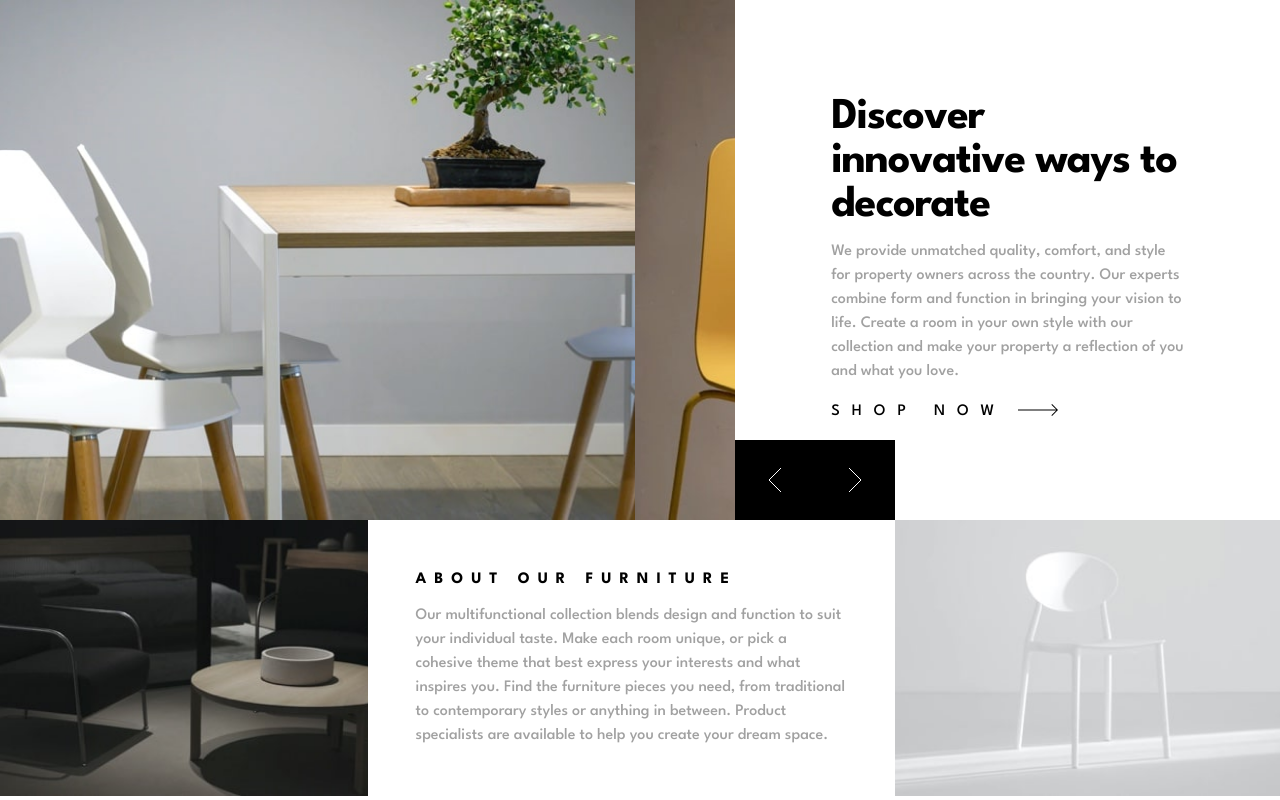
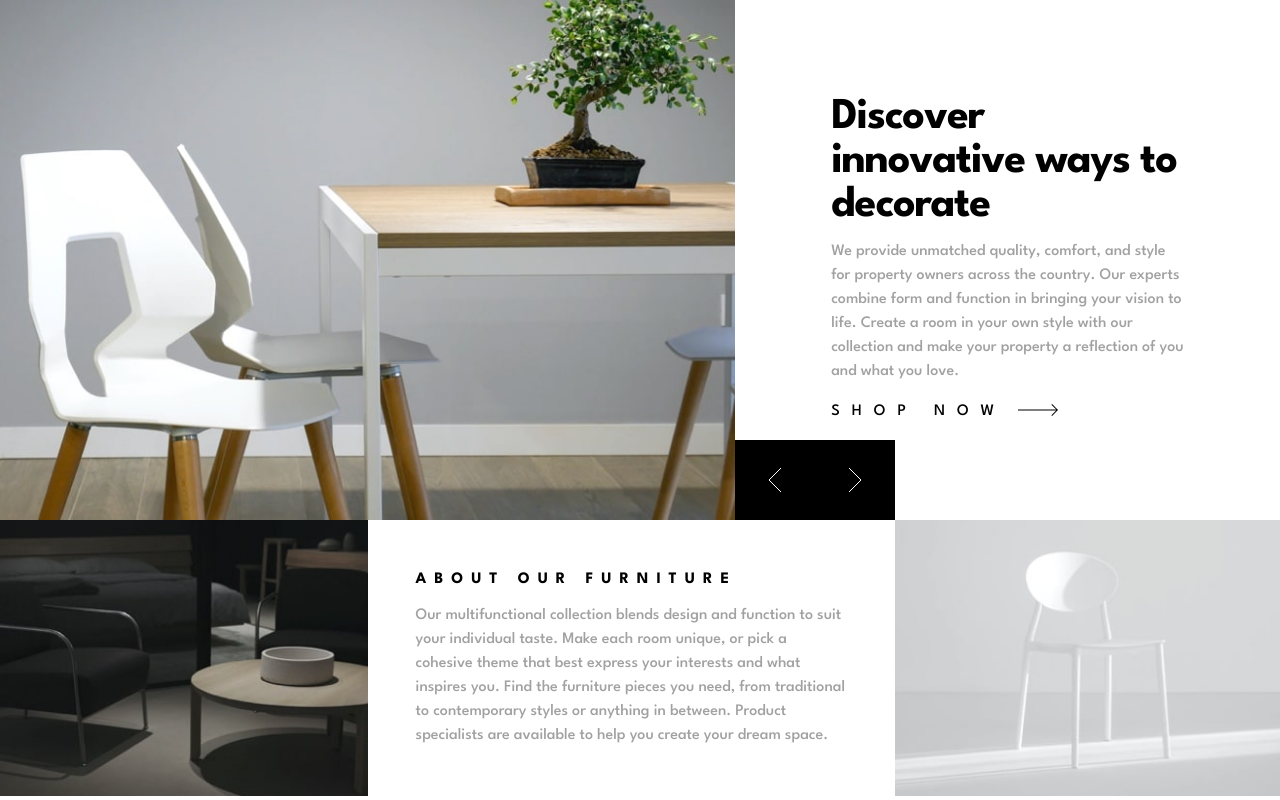
Before and after one commit to c0dehamster/room-homepage, a React (Vite) app: page / in a window 1280 px wide. Built offline with nearby package versions, Linux system fonts and the light colour scheme.

Commit message:
Implement basic carousel functions

```diff
--- a/src/App.tsx
+++ b/src/App.tsx
@@ -1,3 +1,5 @@
+import { useState } from "react"
+
 import "./App.css"
 
 import { Header } from "./components/Header"
@@ -9,29 +11,26 @@ import { ControlButtons } from "./components/ControlButtons"
 /* Note: I did not found a decent layout for tablet */
 
 const App = () => {
+	const [slideIndex, setSlideIndex] = useState(0)
+
+	const handleNext = () => slideIndex < 2 && setSlideIndex(slideIndex + 1)
+	const handlePrevious = () => slideIndex > 0 && setSlideIndex(slideIndex - 1)
+
 	return (
 		<div className="font-league-spartan grid grid-cols-1 tablet:grid-cols-layout-tablet desktop:grid-cols-layout-desktop">
 			<Header></Header>
-			<Slider></Slider>
-			<ControlButtons></ControlButtons>
+			<Slider {...{ slideIndex }}></Slider>
+			<ControlButtons {...{ handleNext, handlePrevious }}></ControlButtons>
 			<Hero></Hero>
 
 			<div className="grid place-items-center overflow-hidden">
-				<img
-					src="./images/image-about-dark.jpg"
-					alt=""
-					className="w-full desktop:h-full object-cover"
-				/>
+				<img src="./images/image-about-dark.jpg" alt="" className="w-full desktop:h-full object-cover" />
 			</div>
 
 			<About></About>
 
 			<div className="grid place-items-center overflow-hidden tablet:max-desktop:col-start-2 tablet:max-desktop:row-start-3">
-				<img
-					src="./images/image-about-light.jpg"
-					alt=""
-					className="w-full desktop:h-full object-cover"
-				/>
+				<img src="./images/image-about-light.jpg" alt="" className="w-full desktop:h-full object-cover" />
 			</div>
 		</div>
 	)
--- a/src/components/ControlButtons.tsx
+++ b/src/components/ControlButtons.tsx
@@ -1,14 +1,26 @@
 import iconAngleLeft from "../assets/images/icon-angle-left.svg"
 import iconAngleRight from "../assets/images/icon-angle-right.svg"
 
-export const ControlButtons = () => {
+export const ControlButtons = ({
+	handleNext,
+	handlePrevious,
+}: {
+	handleNext: () => void
+	handlePrevious: () => void
+}) => {
 	return (
 		<div className="control-buttons | col-start-1 col-end-2 row-start-1 row-end-2 tablet:col-start-2 tablet:col-end-3  desktop:col-start-3 desktop:col-end-4 justify-self-end desktop:justify-self-start z-10 self-end grid grid-cols-2">
-			<button className="h-14 w-14 desktop:h-20 desktop:w-20 grid place-items-center bg-black transition-colors duration-100 ease-in hover:bg-very-dark-grey focus-visible:outline-2 focus-visible:outline-offset-4 focus-visible:outline focus-visible:outline-very-dark-grey">
+			<button
+				onClick={handlePrevious}
+				className="h-14 w-14 desktop:h-20 desktop:w-20 grid place-items-center bg-black transition-colors duration-100 ease-in hover:bg-very-dark-grey focus-visible:outline-2 focus-visible:outline-offset-4 focus-visible:outline focus-visible:outline-very-dark-grey"
+			>
 				<img src={iconAngleLeft} alt="previous slide" />
 			</button>
 
-			<button className="h-14 w-14 desktop:h-20 desktop:w-20 grid place-items-center bg-black transition-colors duration-100 ease-in  hover:bg-very-dark-grey focus-visible:outline-2 focus-visible:outline-offset-4 focus-visible:outline focus-visible:outline-very-dark-grey">
+			<button
+				onClick={handleNext}
+				className="h-14 w-14 desktop:h-20 desktop:w-20 grid place-items-center bg-black transition-colors duration-100 ease-in  hover:bg-very-dark-grey focus-visible:outline-2 focus-visible:outline-offset-4 focus-visible:outline focus-visible:outline-very-dark-grey"
+			>
 				<img src={iconAngleRight} alt="next slide" />
 			</button>
 		</div>
--- a/src/components/Slider.tsx
+++ b/src/components/Slider.tsx
@@ -2,7 +2,9 @@ import { motion } from "framer-motion"
 
 import data from "../assets/data.json"
 
-export const Slider = () => {
+export const Slider = ({ slideIndex }: { slideIndex: number }) => {
+	const offsetX = `calc(-${slideIndex} * 100% / 3)`
+
 	const slides = data.map((item) => {
 		return (
 			<li className="slide | w-1/3" key={item.id}>
@@ -18,7 +20,7 @@ export const Slider = () => {
 		<div className="slider-wrapper | col-start-1 col-end-2 row-start-1 row-end-2 tablet:col-end-3 overflow-hidden">
 			<motion.ul
 				className="slider | w-[300%] h-full overflow-hidden flex"
-				animate={{ x: -100 }}
+				animate={{ x: offsetX }}
 				transition={{ ease: "easeOut", duration: 0.5 }}
 			>
 				{slides}
```
